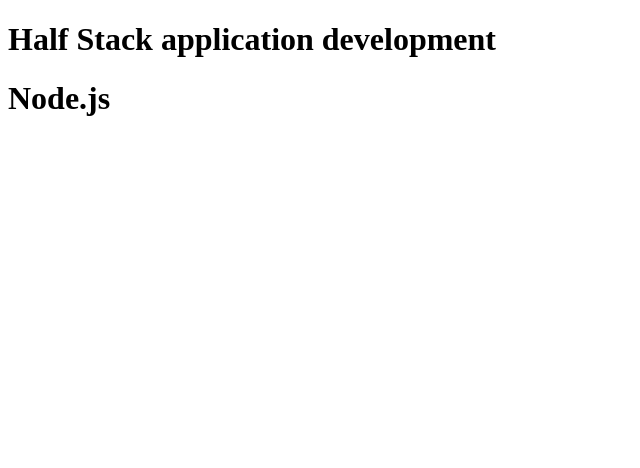
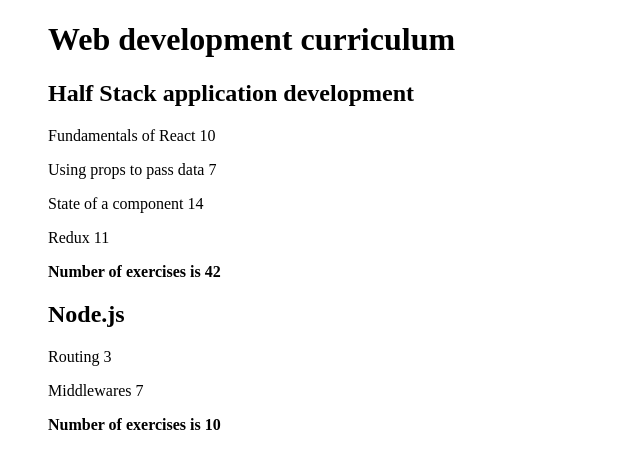
Before and after one commit to Skafishka/Full-Stack-Web-Development-2022, a React (Create React App) app in the folder Part-2/courseinfo/: page / in a window 1280 px wide. Shown: the top 468 px of the page, without its empty margins (0-640 px from the left). Built offline with nearby package versions, Linux system fonts and the light colour scheme.

Commit message:
2.5: separate module

```diff
--- a/Part-2/courseinfo/src/App.js
+++ b/Part-2/courseinfo/src/App.js
@@ -1,35 +1,27 @@
 import React from "react"
 
-const Header = (props) => {
+const Result = (props) => {
   return (
-    <>
-      <h1>{props.courses.name}</h1>
-    </>
+    <div>
+      <ul>
+        <h1>Web development curriculum</h1>
+      </ul>
+      {props.courses.map(note =>
+        <ul key={note.id}>
+          <h2>{note.name}</h2>
+          <div>
+            {note.parts.map(notes =>
+              <p key={notes.id}>
+                {notes.name} {notes.exercises}
+              </p>
+            )}
+            <b>Number of exercises is {note.parts.reduce((s, p) => s + p.exercises, 0)} </b>
+          </div>
+        </ul>
+      )}
+    </div>
   )
 }
-
-const Result = (props) => {
-  return props.courses.map(note => <div key={note.id}> <h1>{note.name}</h1> {console.log(note)} </div> )
-}
-
-const Content = (props) => {
-  return (
-    <>
-      <p>{props.parts[0].name} {props.parts[0].exercises}</p>
-      <p>{props.parts[1].name} {props.parts[1].exercises}</p>
-      <p>{props.parts[2].name} {props.parts[2].exercises}</p>
-    </>
-  )
-}
-
-const Total = (props) => {
-  return (
-    <>
-      <b>Number of exercises is {props.parts.reduce((s, p) => s + p.exercises, 0)} </b>
-    </>
-  )
-}
-
 
 const Course = ({courses}) => {
   return (
@@ -37,7 +29,6 @@
      <Result courses={courses} />
     </>
   )
-
 }
 
 const App = () => {
```
